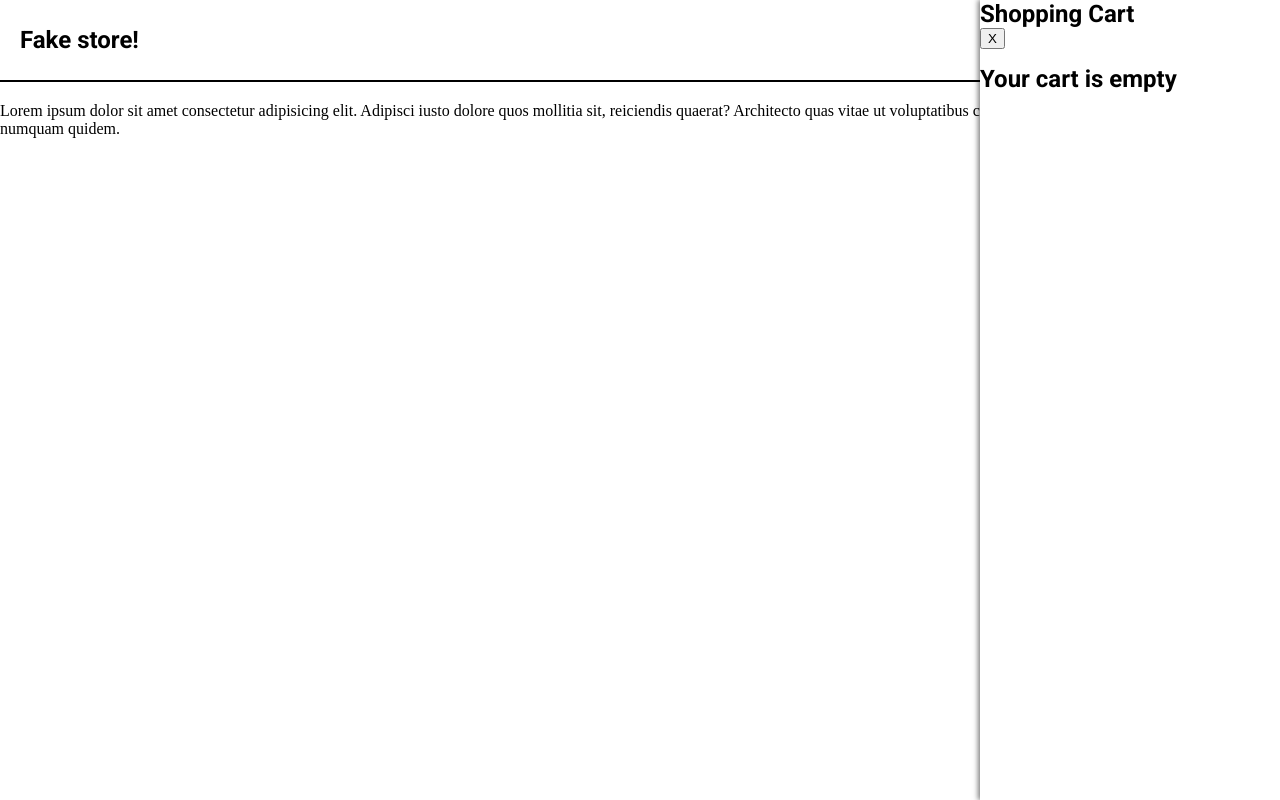
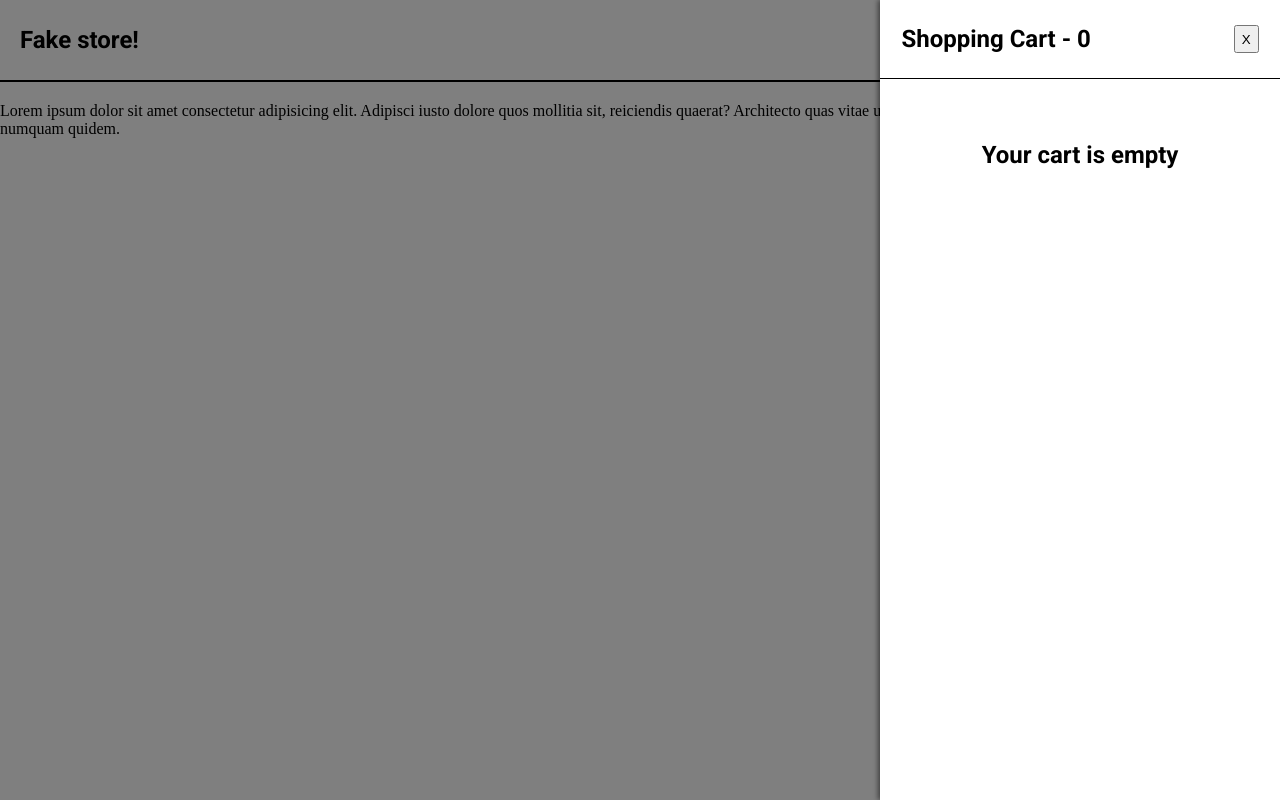
Before and after one commit to TheisTechWizard/nuxt-fake-store, a Nuxt app: page / in a window 1280 px wide. Both pictures are taken after a click on the button 1230 px from the left and 40 px from the top of the page. Built offline with nearby package versions, Linux system fonts and the light colour scheme; grey boxes are pictures that could not be loaded.

Commit message:
Styling is pain

```diff
--- a/assets/scss/components/_ShoppingCartSideBar.scss
+++ b/assets/scss/components/_ShoppingCartSideBar.scss
@@ -1,14 +1,100 @@
 .sidebar {
+    display: flex;
+    flex-direction: column;
+    align-items: center;
     position: fixed;
     top: 0;
     right: 0;
-        width: 300px;
+    width: 100vw;
     height: 100vh;
     background-color: white;
     box-shadow: -2px 0 5px rgba(0, 0, 0, 0.5);
+    z-index: 10;
+
+    .sidebar-head {
+        display: flex;
+        padding: 25px 0px;
+        justify-content: space-around;
+        width: 100%;
+        border-bottom: solid 1px;
+        gap: 25%;
+    }
+
+    .shopping-cart-list {
+        padding: 15px;
+
+        .shopping-cart-item {
+            display: flex;
+            flex-direction: row;
+            gap: 20px;
+            min-height: 100px;
+
+            .image-wrapper {
+                display: flex;
+                justify-content: center;
+                align-items: center;
+                min-width: 90px;
+                height: 90px;
+
+                img {
+                    max-height: 75%;
+                }
+            }
+
+            .cart-item-info {
+                display: flex;
+                flex-direction: column;
+                gap: 10px;
+
+                .title-icon-wrapper {
+                    h3 {
+                        font-size: 16px;
+                    }
+                }
+
+                .quantity-price-wrapper {
+                    .quantity-selector {
+                        max-width: 110px;
+                        min-height: 30px;
+                        display: flex;
+                        border: solid 1px rgb(199, 199, 199);
+
+                        input {
+                            text-align: center;
+                            background: none;
+                            width: 100%;
+                            font-size: 13px;
+                            min-height: 100%;
+                            border: none;
+                            border-left: solid 1px rgb(199, 199, 199);
+                            border-right: solid 1px rgb(199, 199, 199);
+                        }
+
+                        button {
+                            background-color: white;
+                            border: none;
+                            min-height: 100%;
+                            width: 50%;
+                            font-size: 13px;
+                        }
+                    }
+                }
+
+            }
+        }
+    }
 }
 
 
+@media (min-width: 768px) {
+    .sidebar {
+        width: 400px;
+    }
+}
+
+@media (min-width: 992px) {}
+
+@media (min-width: 1200px) {}
 
 .sidebar-slide-enter-active,
 .sidebar-slide-leave-active {
--- a/assets/scss/components/_productDetails.scss
+++ b/assets/scss/components/_productDetails.scss
@@ -42,6 +42,7 @@
 
                     button {
                         background: none;
+                        border: none;
                         color: #2A3439;
                         padding: 0 10px;
                         font-size: 24px;
@@ -59,7 +60,7 @@
 
             button {
                 background-color: #2A3439;
-                border: none;
+                border: solid #2A3439;
                 color: white;
                 font-size: 16px;
                 font-weight: 700;
@@ -68,7 +69,7 @@
 
                 &:hover {
                     background-color: #00E0A8;
-                    color: #2A3439;
+                    color: black;
                 }
             }
 
--- a/assets/scss/layouts/_default.scss
+++ b/assets/scss/layouts/_default.scss
@@ -49,3 +49,15 @@
         }
     }
 }
+
+.overlay {
+    position: fixed;
+    top: 0;
+    left: 0;
+    width: 100%;
+    height: 100%;
+    background-color: rgba(0, 0, 0, 0.5);
+    /* Dark semi-transparent background */
+    z-index: 5;
+    /* Make sure it's below the sidebar but above the main content */
+}
--- a/components/ShoppingCartSideBar.vue
+++ b/components/ShoppingCartSideBar.vue
@@ -1,13 +1,35 @@
 <template>
     <transition name="sidebar-slide">
         <div class="sidebar" v-if="visible">
-            <h2>Shopping Cart</h2>
-            <button class="close-btn" @click="$emit('close')">X</button>
-            <ul>
-                <li v-for="item in cart" :key="item.id">
-                    {{ item.name }} - {{ item.price }} - {{ item.quantity }}
-                    <button @click="removeFromCart(item.id)">Remove</button>
-                    <button @click="addToCart(item)">Add</button>
+            <div class="sidebar-head">
+                <h2>Shopping Cart - {{ cart.length }}</h2>
+                <button class="close-btn" @click="$emit('close')">X</button>
+            </div>
+            <ul class="shopping-cart-list">
+                <li class="shopping-cart-item" v-for="item in cart" :key="item.id">
+                    <nuxt-link class="image-wrapper" :to="`/products/${item.id}`">
+                        <img :src="item.image" alt="product thumb">
+                    </nuxt-link>
+                    <div class="cart-item-info">
+                        <div class="title-icon-wrapper">
+                            <h3>{{ item.title }}</h3>
+                            <!-- Trash can icon to remove item -->
+                        </div>
+                        <div class="quantity-price-wrapper">
+                            <div class="quantity-selector">
+                                <button @click="removeFromCart(item.id)">-</button>
+                                <input v-model="item.quantity" min="1" />
+                                <button @click="addToCart(item)">+</button>
+                            </div>
+                            <p>
+                                {{ item.price }}$
+                            </p>
+                        </div>
+
+
+
+                    </div>
+
                 </li>
             </ul>
             <h2 v-if="cart.length == 0">Your cart is empty</h2>
--- a/layouts/default.vue
+++ b/layouts/default.vue
@@ -19,6 +19,7 @@
     </header>
 
     <ShoppingCartSideBar :visible="isSidebarVisible" @close="isSidebarVisible = false" />
+    <div v-if="isSidebarVisible" class="overlay"></div>
 
     <div>
         <slot />
```
Also changed, not shown: 1 other file (tests, documents, lock files or other folders). Lines whose indentation alone changed are shown as unchanged.
